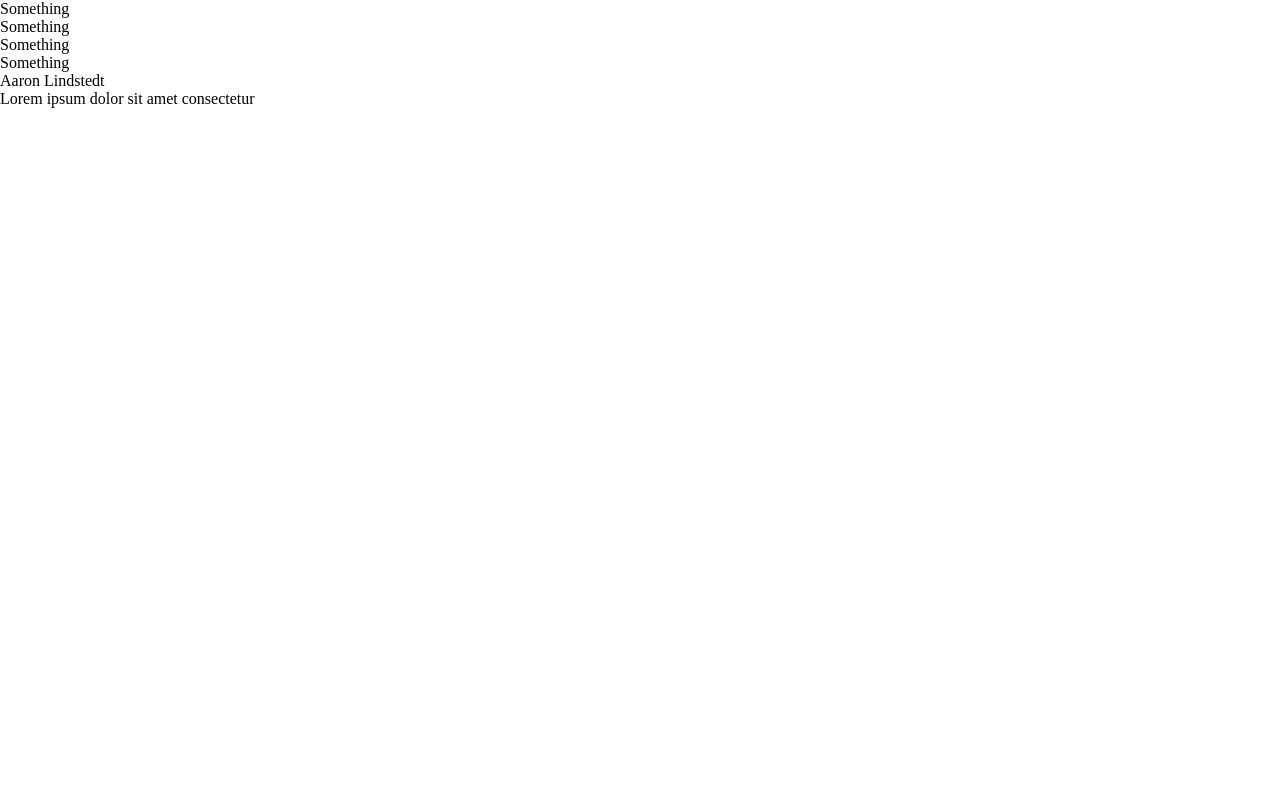
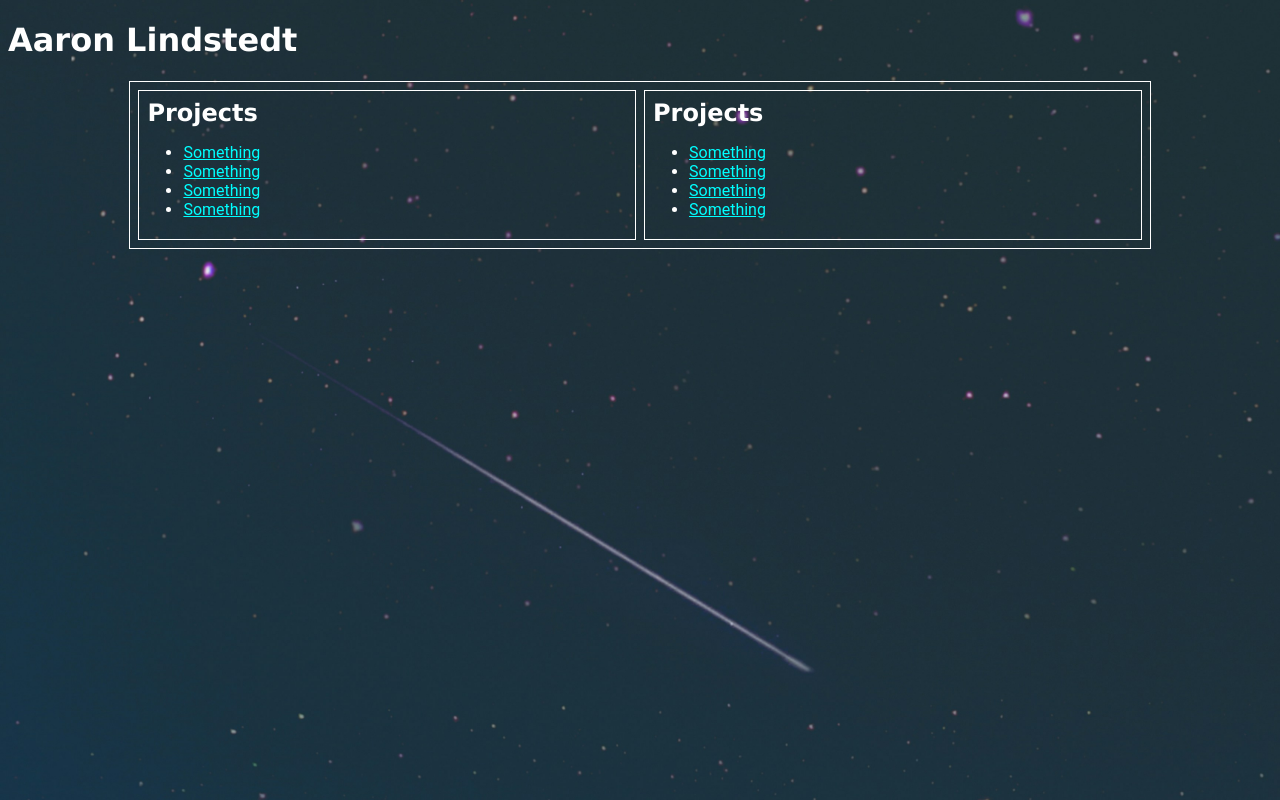
Before and after one commit to 2a-design/des-342, a plain HTML site: page docs/index.html in a window 1280 px wide. Drawn offline with Linux system fonts and the light colour scheme; a web font is replaced by a local one.

Commit message:
updated everything pretty much

```diff
--- a/docs/index.html
+++ b/docs/index.html
@@ -1,26 +1,43 @@
 <!DOCTYPE html>
 <html lang="en">
+
 <head>
   <meta charset="utf-8" />
   <meta name="viewport" content="width=device-width, initial-scale=1" />
   <title>Aaron L. - DES 342</title>
   <meta name="description" content="Homepage for DES 342" />
   <meta name="author" content="Aaron Lindstedt" />
+  <link rel="stylesheet" href="https://use.typekit.net/kuv1nbh.css">
   <link rel="stylesheet" href="style.css" />
 </head>
 
 <body>
   <nav>
+
+  </nav>
+  <header>
+    <h1>Aaron Lindstedt</h1>
+  </header>
+  <section class="flex-2">
+    <div class="left">
+      <h2>Projects</h2>
       <ul>
-        <li><a href=""></a>Something</li>
-        <li><a href=""></a>Something</li>
-        <li><a href=""></a>Something</li>
-        <li><a href=""></a>Something</li>
+        <li><a href="#">Something</a></li>
+        <li><a href="#">Something</a></li>
+        <li><a href="#">Something</a></li>
+        <li><a href="#">Something</a></li>
       </ul>
-    </nav>
-    <main>
-      <h1>Aaron Lindstedt</h1>
-      <p>Lorem ipsum dolor sit amet consectetur</p>
-    </main>
+    </div>
+    <div class="right">
+      <h2>Projects</h2>
+      <ul>
+        <li><a href="#">Something</a></li>
+        <li><a href="#">Something</a></li>
+        <li><a href="#">Something</a></li>
+        <li><a href="#">Something</a></li>
+      </ul>
+    </div>
+  </section>
 </body>
+
 </html>
--- a/docs/style.css
+++ b/docs/style.css
@@ -1,2 +1,48 @@
 /* css reset */
-@import url("reset.css");
+/* @import url("reset.css"); */
+
+/* adobe fonts */
+@import url("https://use.typekit.net/kuv1nbh.css");
+
+:root {
+    /*font stacks*/
+    --eurostile: eurostile, verdana, sans-serif;
+    --din: urw-din, bahnschrift, roboto, sans-serif;
+}
+
+body {
+    font-family: var(--din);
+    font-weight: 400;
+    scroll-behavior: smooth;
+    color: white;
+    background-image: url("images/diego-ph-5LOhydOtTKU-unsplash.jpg");
+    background-size: cover;
+}
+
+.flex-2, .flex-2 div{
+    margin: 4px;
+    padding: 4px;
+    border: 1px solid white;
+}
+
+.flex-2 {
+    display: flex;
+    width: 80%;
+    margin: auto;
+}
+.flex-2 h2{
+    margin: 4px;
+}
+
+.flex-2 div {
+    flex: 1;
+}
+
+h1,h2,h3,h4{
+    font-family: var(--eurostile);
+    font-weight: 600;
+}
+
+a{
+    color: aqua;
+}
```
Also changed, not shown: docs/images/diego-ph-5LOhydOtTKU-unsplash.jpg (added). Lines whose indentation alone changed are shown as unchanged.
